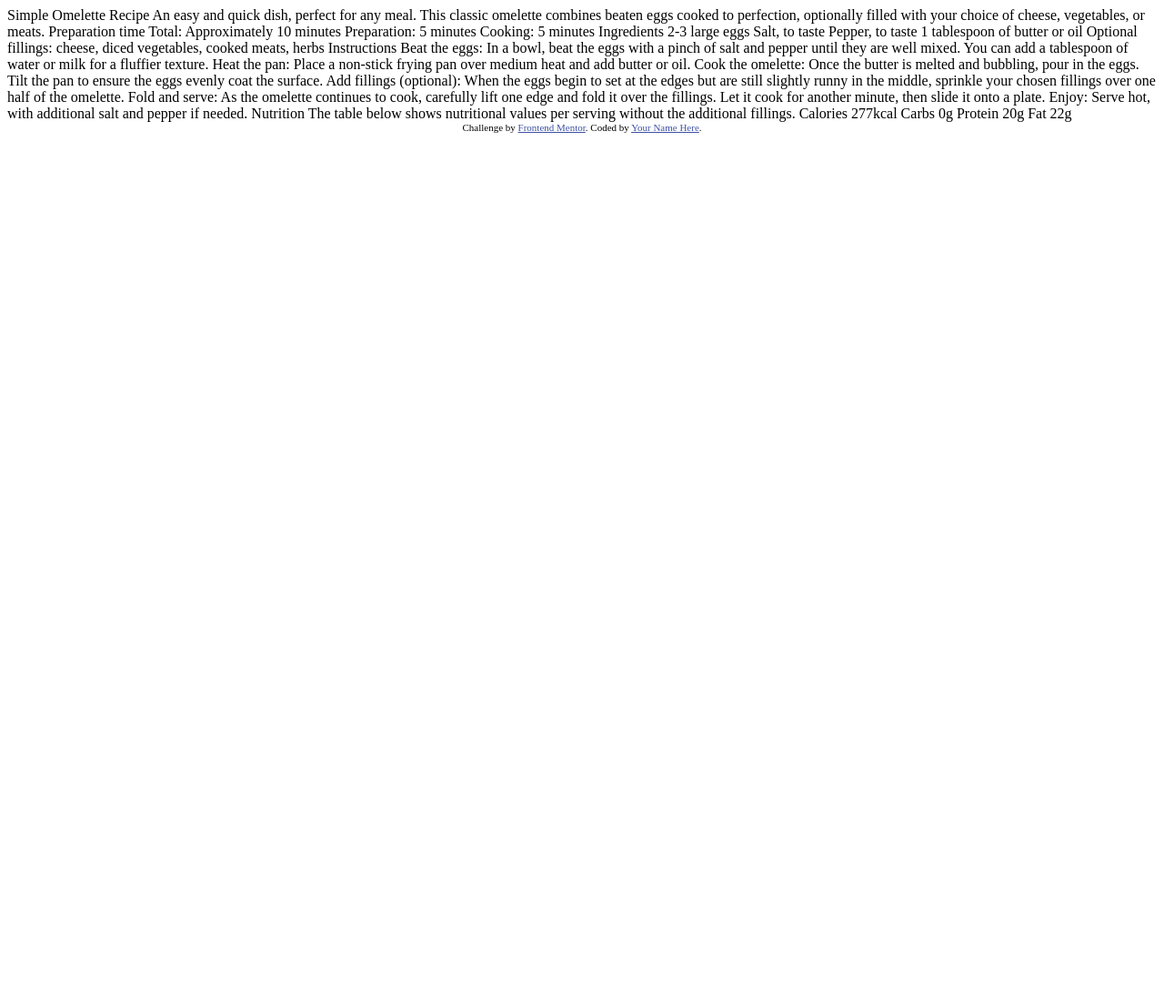
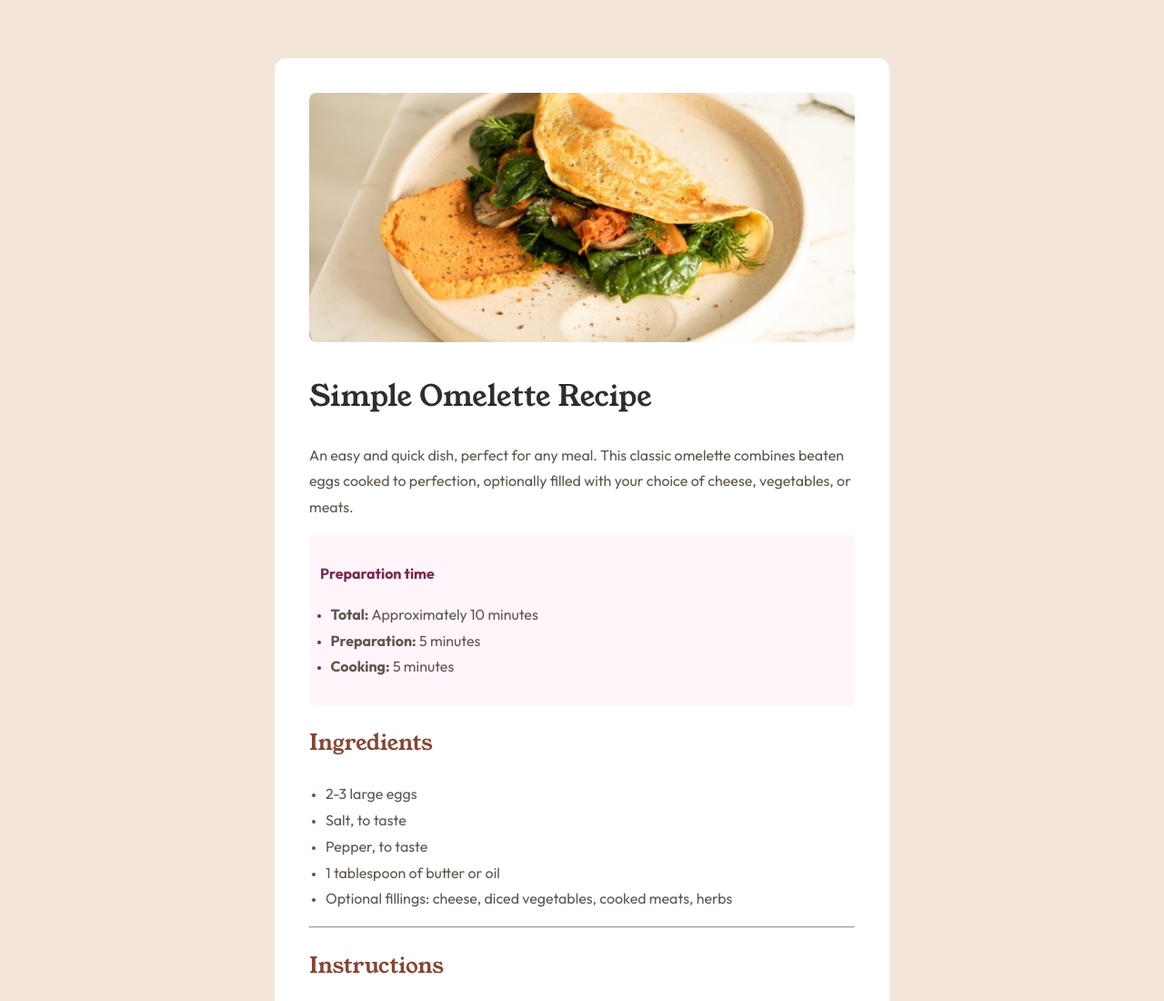
Before and after one commit to rabkashamba/recipe-page, a plain HTML site: page index.html in a window 1280 px wide. Shown: the top 1100 px of the page at 91% size. Before the commit the page ends 800 px from the top, so only its background shows below. Drawn offline with Linux system fonts and the light colour scheme.

Commit message:
Edited and styled HMTL

```diff
--- a/index.html
+++ b/index.html
@@ -6,72 +6,86 @@
 
   <link rel="icon" type="image/png" sizes="32x32" href="./assets/images/favicon-32x32.png">
 
+  <link rel="stylesheet" href="style.css">
+
   <title>Frontend Mentor | Recipe page</title>
 
-  <!-- Feel free to remove these styles or customise in your own stylesheet 👍 -->
-  <style>
-    .attribution { font-size: 11px; text-align: center; }
-    .attribution a { color: hsl(228, 45%, 44%); }
-  </style>
+
 </head>
 <body>
+  <main>
+    <img class="cover-image" src="./assets/images/image-omelette.jpeg" alt="Image of Omelette in a plate">
+    <h1 class="title">Simple Omelette Recipe</h1>
+    <p>An easy and quick dish, perfect for any meal. This classic omelette combines beaten eggs cooked
+      to perfection, optionally filled with your choice of cheese, vegetables, or meats.</p>
+    <section class="prep-time">
+      <p>Preparation time</p>
+      <ul>
+        <li><strong>Total:</strong> Approximately 10 minutes</li>
+        <li><strong>Preparation:</strong> 5 minutes</li>
+        <li><strong>Cooking:</strong> 5 minutes</li>
+      </ul>
+    </section>
+    <section class="ingredients">
+      <h2 class="subtitle">Ingredients</h2>
+      <ul>
+        <li> 2-3 large eggs</li>
+        <li>Salt, to taste</li>
+        <li>Pepper, to taste</li>
+        <li>1 tablespoon of butter or oil</li>
+        <li>Optional fillings: cheese, diced vegetables, cooked meats, herbs</li>
+      </ul>
+    </section>
 
-  Simple Omelette Recipe
+    <hr>
 
-  An easy and quick dish, perfect for any meal. This classic omelette combines beaten eggs cooked
-  to perfection, optionally filled with your choice of cheese, vegetables, or meats.
+    <section class="instructions">
+      <h2 class="subtitle">Instructions</h2>
+      <ol>
+        <li><strong>Beat the eggs:</strong> In a bowl, beat the eggs with a pinch of salt and pepper until they are well mixed.
+          You can add a tablespoon of water or milk for a fluffier texture.
+        </li>
+        <li><strong>Heat the pan:</strong> Place a non-stick frying pan over medium heat and add butter or oil.
+        </li>
+        <li><strong>Cook the omelette:</strong> Once the butter is melted and bubbling, pour in the eggs. Tilt the pan to ensure
+          the eggs evenly coat the surface.
+        </li>
+        <li><strong>Add fillings (optional):</strong> When the eggs begin to set at the edges but are still slightly runny in the
+          middle, sprinkle your chosen fillings over one half of the omelette.
+        </li>
+        <li><strong>Fold and serve:</strong> As the omelette continues to cook, carefully lift one edge and fold it over the
+          fillings. Let it cook for another minute, then slide it onto a plate.</li>
+        <li><strong> Enjoy:</strong> Serve hot, with additional salt and pepper if needed.</li>
+      </ol>
+    </section>
 
-  Preparation time
+    <hr>
 
-  Total: Approximately 10 minutes
-  Preparation: 5 minutes
-  Cooking: 5 minutes
+   <section class="nutrition">
+    <h2 class="subtitle">Nutrition</h2>
+    <p>The table below shows nutritional values per serving without the additional fillings.</p>
+    <table>
+      <tbody>
+        <tr>
+          <td>Calories</td>
+          <td class="tvalue">277kcal</td>
+        </tr>
+        <tr>
+          <td>Carbs</td>
+          <td class="tvalue">0g</td>
+        </tr>
+        <tr>
+          <td>Protein</td>
+          <td class="tvalue">20g</td>
+        </tr>
+        <tr>
+          <td>Fat</td>
+          <td class="tvalue">22g</td>
+        </tr>
+      </tbody>
+    </table>
+   </section>
 
-  Ingredients
-
-  2-3 large eggs
-  Salt, to taste
-  Pepper, to taste
-  1 tablespoon of butter or oil
-  Optional fillings: cheese, diced vegetables, cooked meats, herbs
-
-  Instructions
-
-  Beat the eggs: In a bowl, beat the eggs with a pinch of salt and pepper until they are well mixed.
-  You can add a tablespoon of water or milk for a fluffier texture.
-
-  Heat the pan: Place a non-stick frying pan over medium heat and add butter or oil.
-
-  Cook the omelette: Once the butter is melted and bubbling, pour in the eggs. Tilt the pan to ensure
-  the eggs evenly coat the surface.
-
-  Add fillings (optional): When the eggs begin to set at the edges but are still slightly runny in the
-  middle, sprinkle your chosen fillings over one half of the omelette.
-
-  Fold and serve: As the omelette continues to cook, carefully lift one edge and fold it over the
-  fillings. Let it cook for another minute, then slide it onto a plate.
-
-  Enjoy: Serve hot, with additional salt and pepper if needed.
-
-  Nutrition
-
-  The table below shows nutritional values per serving without the additional fillings.
-
-  Calories
-  277kcal
-
-  Carbs
-  0g
-
-  Protein
-  20g
-
-  Fat
-  22g
-
-  <div class="attribution">
-    Challenge by <a href="https://www.frontendmentor.io?ref=challenge" target="_blank">Frontend Mentor</a>.
-    Coded by <a href="#">Your Name Here</a>.
-  </div>
+  </main>
 </body>
 </html>
--- /dev/null
+++ b/style.css
@@ -0,0 +1,104 @@
+@import url('https://fonts.googleapis.com/css2?family=Outfit:wght@100..900&family=Young+Serif&display=swap');
+
+:root {
+    --main-color: hsl(30, 54%, 90%) ;
+    --sec-color:  hsl(0, 0%, 100%);
+    --thir-color: hsl(14, 45%, 36%);
+    --prep-color: hsl(332, 51%, 32%);
+    --prep-back: hsl(330, 100%, 98%);
+    --head-color: hsl(24, 5%, 18%);
+    --text-color:  hsl(30, 10%, 34%);
+    --final: hsl(30, 18%, 87%);
+}
+
+body {
+    background-color: var(--main-color);
+    font-family: 'Outfit', sans-serif;
+    color: var(--text-color);
+    line-height: 1.8;
+    font-weight: 400;
+}
+
+strong {
+    font-weight: 700;
+}
+
+hr {
+    background-color: var(--final);
+}
+
+main {
+    max-width: 37.5rem;
+    margin: 4rem auto;
+    background-color: var(--sec-color);
+    padding: 3%;
+    border-radius: 0.8rem;
+}
+
+.cover-image {
+    width: 100%;
+    border-radius: 0.5rem;
+}
+
+.title, .subtitle {
+    font-family: 'Young Serif', serif;
+    font-weight: 400;
+}
+
+.title {
+    color: var(--head-color);
+}
+
+.subtitle {
+    color: var(--thir-color);
+}
+
+.prep-time {
+    background-color: var(--prep-back);
+    padding: 2%;
+    border-radius: 0.3rem;
+}
+
+.prep-time p {
+    color: var(--prep-color);
+    font-weight: 700;
+
+}
+
+.prep-time ul {
+    padding-left: 2%;
+}
+
+/* to targert the list dots */
+.prep-time li::marker {
+    color: var(--prep-color);
+    font-size: small;
+}
+
+
+.ingredients li::marker {
+    color: var(--thir-color);
+    font-size: small;
+}
+
+
+.ingredients ul {
+    padding-left: 3%;
+}
+
+.instructions li::marker {
+    color: var(--thir-color);
+    font-weight: 600;
+}
+
+
+
+table {
+    width: 100%;
+}
+
+
+ .tvalue {
+    color: var(--thir-color);
+    font-weight: 600;
+}
```
